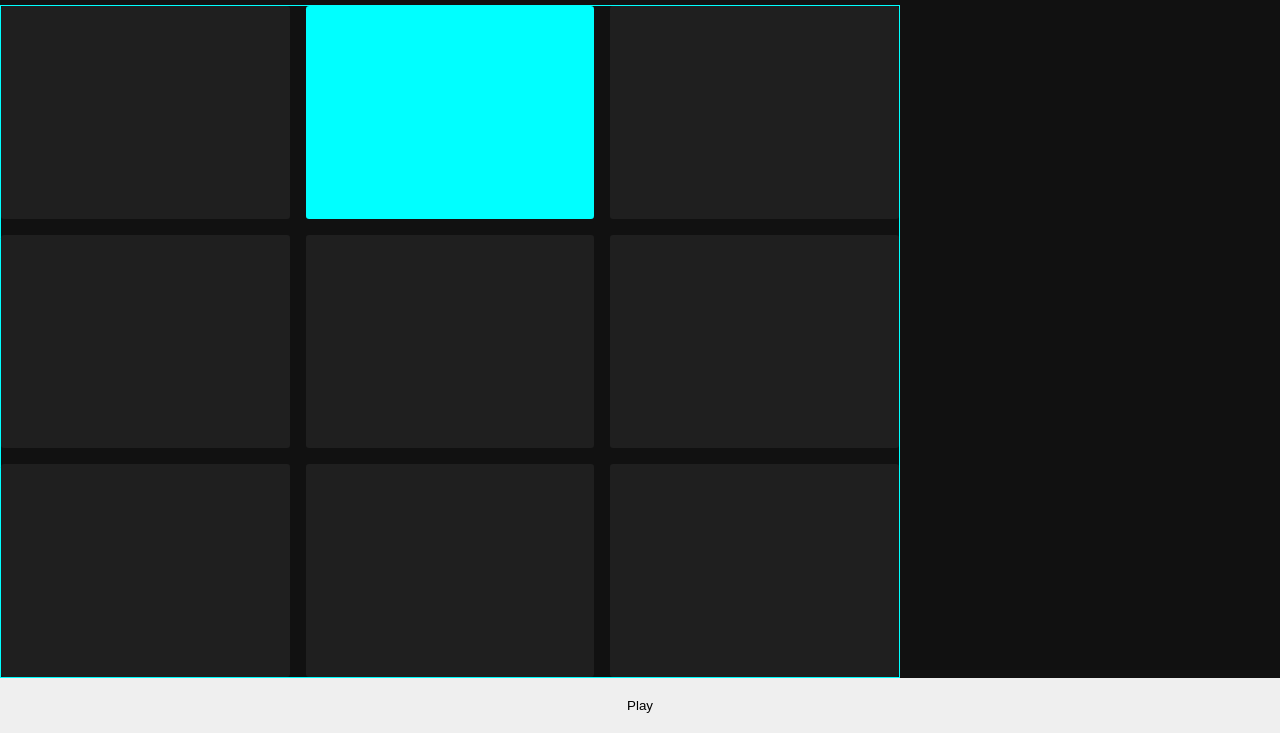
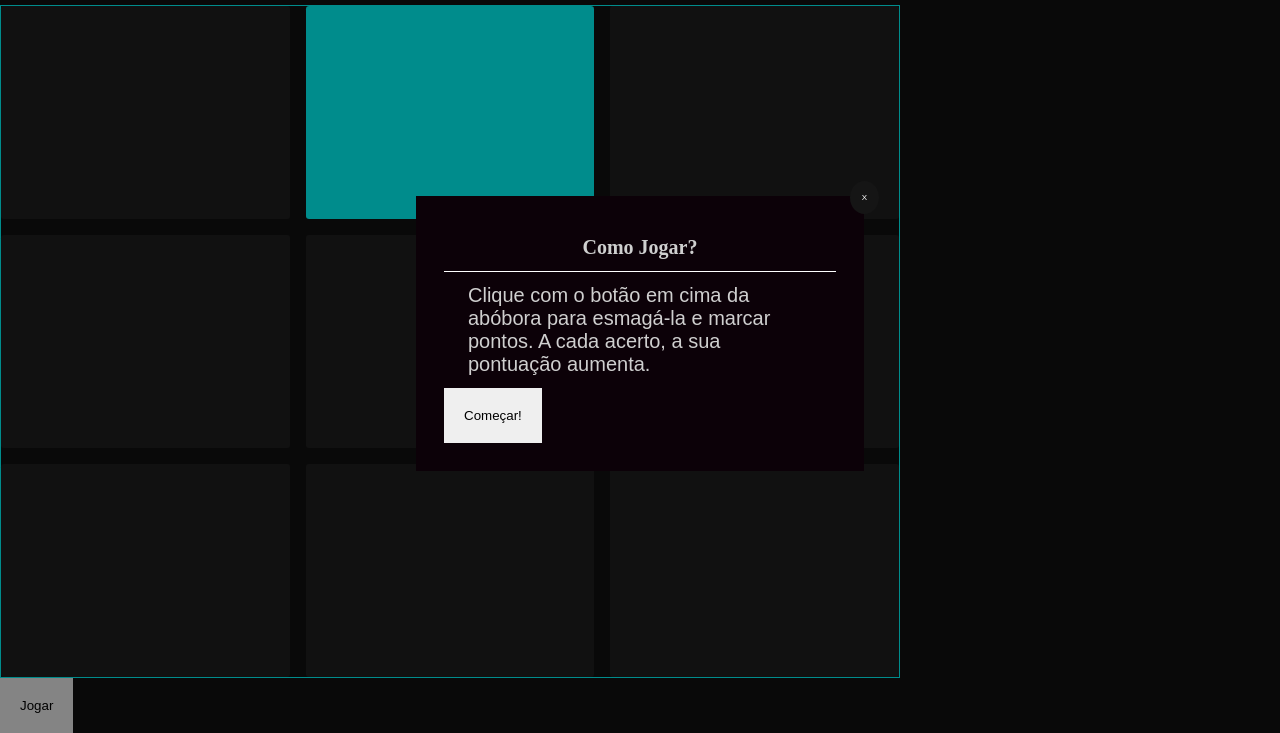
Before and after one commit to Brenda-A-S/Jogo-de-clicar-base-JavaScript-CSS-HTML, a plain HTML site: page index.html in a window 1280 px wide. Shown: the part 67-800 px from the top of the page. Drawn offline with Linux system fonts and the light colour scheme.

Commit message:
feat: add classe modal

```diff
--- a/assets/css/container.css
+++ b/assets/css/container.css
@@ -1,4 +1,5 @@
 .container {
     display: flex;
     flex-direction: column;
+    position: relative;
 }
--- /dev/null
+++ b/assets/css/modal.css
@@ -0,0 +1,51 @@
+.container-modal {
+    position: absolute;
+    top: 0;
+    left: 0;
+    width: 100%;
+    height: 100%;
+    display: none;
+    justify-content: center;
+    align-items: center;
+    background: #00000073;
+}
+
+.container-modal.active {
+    display: flex;
+}
+
+.modal {
+    background-color: #0C0108;
+    padding: 1.75rem;
+    max-width: 28rem;
+    position: relative;
+
+}
+
+.modal button#close {
+    position: absolute;
+    top: -15px;
+    right: -15px;
+    border-radius: 50%;
+    background: #151515;
+    padding: 0.75rem;
+    color: #fff;
+    font-size: .5rem;
+    cursor: pointer;
+}
+
+.modal h2 {
+    padding: .75rem 1.5rem;
+    width: 100%;
+    border-bottom: 1px solid white;
+    text-align: center;
+    font-size: 1.25rem;
+    font-family: "Ruluko", serif;
+}
+
+.modal p {
+    padding: .75rem 1.5rem;
+    width: 100%;
+    font-size: 1.25rem;
+    font-family: "Ruluko", sans-serif;
+}
--- a/assets/css/styles.css
+++ b/assets/css/styles.css
@@ -1,4 +1,5 @@
 @import url(./global.css);
 @import url(./container.css);
+@import url(./modal.css);
 @import url(./menu.css);
 @import url(./panel.css);
--- /dev/null
+++ b/assets/js/modal.js
@@ -0,0 +1,28 @@
+export default class Modal {
+    constructor(btnOpen, btnClose, container) {
+        this.btnOpen = btnOpen;
+        this.btnClose = btnClose;
+        this.container = container;
+        this.toggleModal = this.toggleModal.bind(this);
+        this.cliqueForaModal = this.cliqueForaModal.bind(this);
+        this.createModal = this.createModal.bind(this);
+    }
+    toggleModal(event) {
+        event.preventDefault();
+        this.container.classList.toggle('active');
+    }
+    cliqueForaModal(event) {
+        if (event.target === this) {
+            toggleModal(event);
+        }
+    }
+    createModal() {
+        if (this.btnOpen) {
+            this.btnOpen.addEventListener('click', this.toggleModal);
+        }
+        if (this.btnClose && this.container) {
+            this.btnClose.addEventListener('click', this.toggleModal);
+            this.container.addEventListener('click', this.cliqueForaModal);
+        }
+    }
+}
--- a/assets/js/script.js
+++ b/assets/js/script.js
@@ -1,4 +1,7 @@
 import SmashGame from "./engine.js";
+import Modal from './modal.js'
+
+// jogo
 const squares = document.querySelectorAll('.square');
 const enemy = document.querySelector('.enemy');
 const time = document.querySelector('#time');
@@ -7,3 +10,11 @@ const btn = document.querySelector('#play');
 
 const game = new SmashGame(squares, enemy, time, score, btn);
 game.startGame();
+
+
+const btnOpen = document.querySelector('#open');
+const btnClose = document.querySelector('#close');
+const containerModal = document.querySelector('.container-modal');
+
+const modal = new Modal(btnOpen, btnClose, containerModal);
+modal.createModal()
--- a/index.html
+++ b/index.html
@@ -13,11 +13,11 @@
         <div class="menu">
             <h1>Joguin de clicar!</h1>
             <div class="menu-time">
-                <h2>time</h2>
+                <h2>Tempo</h2>
                 <h2 id="time">0</h2>
             </div>
             <div class="menu-score">
-                <h2>score</h2>
+                <h2>Pontuação</h2>
                 <h2 id="score">0</h2>
             </div>
         </div>
@@ -38,8 +38,19 @@
                 <div class="square" id="8"></div>
             </div>
         </div>
-        <button id="play">Play</button>
-
+        <footer>
+            <button id="play">Jogar</button>
+        </footer>
+        <span class="container-modal active">
+            <div class="modal">
+                <button id="close">X</button>
+                <h2>Como Jogar?</h2>
+                <p>
+                    Clique com o botão em cima da abóbora para esmagá-la e marcar pontos. A cada acerto, a sua pontuação aumenta.
+                </p>
+                <button id="play">Começar!</button>
+            </div>
+        </span>
     <script type="module" src="assets/js/script.js"></script>
 </body>
 
```
